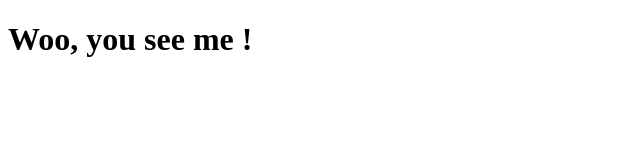
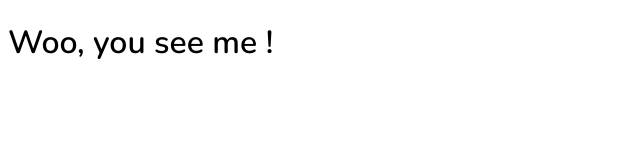
Before and after one commit to Keerthanaparthiban/websockets-express-app, a website: page public/index.html in a window 1280 px wide. Shown: the whole page, without its empty margins (0-640 px from the left). Drawn offline with nearby package versions, Linux system fonts and the light colour scheme.

Commit message:
chat css

```diff
--- a/public/styles.css
+++ b/public/styles.css
@@ -1,3 +1,5 @@
+@import url("https://fonts.googleapis.com/css2?family=Montserrat:wght@100;200;300;400;500;600&family=Nunito:wght@200;300;400;500;600&display=swap");
+
 body {
   font-family: "Nunito";
 }
```
